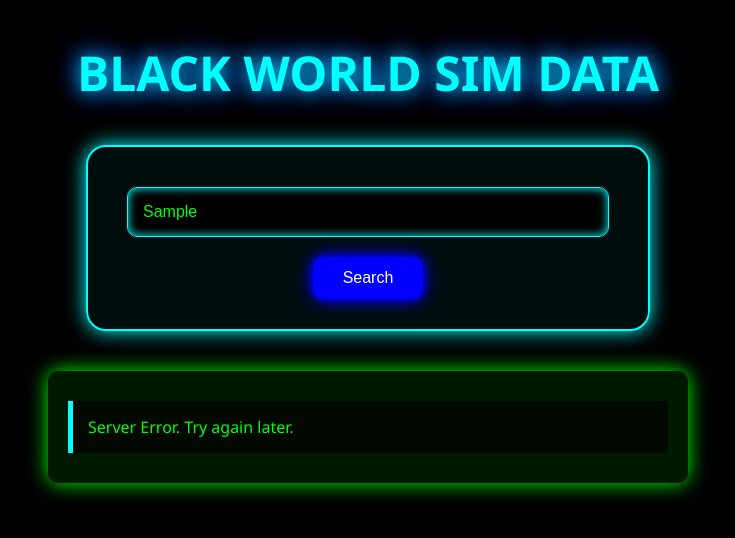
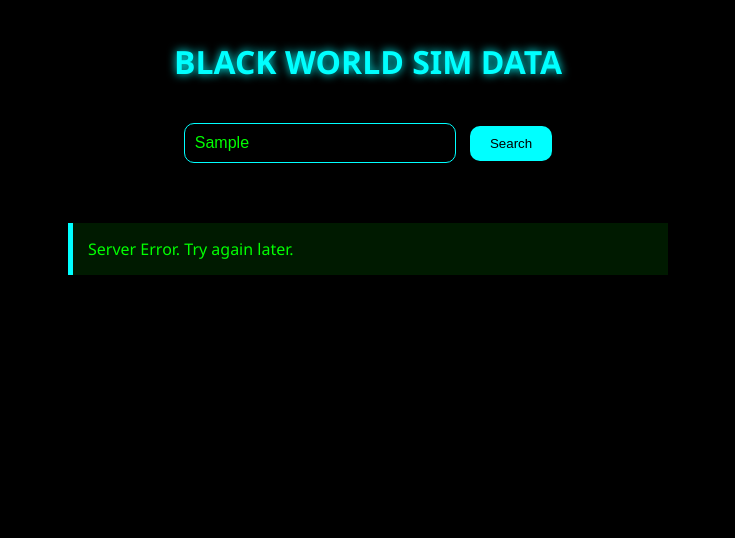
Before and after one commit to BLACKWORLD-OFFICIAL/Wwwww, a plain HTML site: page index.html in a window 1280 px wide. Both pictures are taken after typing "Sample" into the empty fields and a click on the button "Search". Shown: the whole page, without its empty margins (272-1007 px from the left). Drawn offline with Linux system fonts and the light colour scheme; no server answers.

Commit message:
index.html

```diff
--- a/index.html
+++ b/index.html
@@ -2,98 +2,55 @@
 <html lang="en">
 <head>
   <meta charset="UTF-8" />
-  <title>BLACK WORLD 🌚 | SIM DATA CHECKER</title>
+  <title>BLACK WORLD1 | SIM DATA</title>
   <style>
     body {
       background-color: #000;
       font-family: 'Segoe UI', sans-serif;
       color: #0f0;
+      text-align: center;
       margin: 0;
       padding: 0;
-      text-align: center;
     }
-
     h1 {
-      font-size: 3em;
+      color: cyan;
       margin-top: 40px;
-      color: #0ff;
-      text-shadow: 0 0 20px #0ff, 0 0 30px #00f;
-      animation: flicker 2s infinite;
+      text-shadow: 0 0 10px cyan;
     }
-
-    @keyframes flicker {
-      0%, 19%, 21%, 23%, 25%, 54%, 56%, 100% {
-        text-shadow: 0 0 20px #0ff, 0 0 30px #00f;
-      }
-      20%, 24%, 55% {
-        text-shadow: none;
-      }
+    .form-container {
+      margin-top: 40px;
     }
-
-    .form-container {
-      margin: 40px auto;
-      width: 90%;
-      max-width: 500px;
-      padding: 30px;
-      border: 2px solid #0ff;
-      border-radius: 20px;
-      box-shadow: 0 0 20px #0ff;
-      background: rgba(0, 255, 255, 0.05);
-    }
-
     input {
-      width: 90%;
-      padding: 15px;
-      margin: 10px 0;
+      padding: 10px;
       font-size: 1em;
+      width: 250px;
+      border: 1px solid cyan;
       border-radius: 10px;
-      border: 1px solid #0ff;
       background: #000;
       color: #0f0;
-      box-shadow: 0 0 10px #0ff inset;
     }
-
     button {
-      padding: 12px 30px;
-      background: #00f;
-      color: #fff;
-      font-size: 1em;
+      padding: 10px 20px;
+      background: cyan;
       border: none;
       border-radius: 10px;
+      margin-left: 10px;
       cursor: pointer;
-      margin-top: 10px;
-      transition: 0.3s;
-      box-shadow: 0 0 10px #00f, 0 0 20px #00f;
     }
-
-    button:hover {
-      background: #0ff;
-      box-shadow: 0 0 20px #0ff, 0 0 30px #0ff;
-    }
-
     .result {
       margin-top: 30px;
       padding: 20px;
-      border-radius: 10px;
-      background: rgba(0, 255, 0, 0.1);
-      box-shadow: 0 0 20px #0f0;
       max-width: 600px;
       margin-left: auto;
       margin-right: auto;
+      color: #0f0;
     }
-
     .entry {
+      margin: 10px 0;
       padding: 15px;
-      margin: 10px 0;
-      background: rgba(0, 0, 0, 0.7);
-      border-left: 5px solid #0ff;
+      background: rgba(0,255,0,0.1);
+      border-left: 5px solid cyan;
       text-align: left;
-      animation: fadeIn 0.5s ease-in-out;
-    }
-
-    @keyframes fadeIn {
-      from { opacity: 0; transform: translateY(10px); }
-      to { opacity: 1; transform: translateY(0); }
     }
   </style>
 </head>
@@ -102,7 +59,7 @@
   <h1>BLACK WORLD SIM DATA</h1>
 
   <div class="form-container">
-    <input type="text" id="input" placeholder="Enter Phone Number (03...) or CNIC">
+    <input type="text" id="input" placeholder="Enter Number or CNIC (no dashes)">
     <button onclick="searchData()">Search</button>
   </div>
 
@@ -111,51 +68,35 @@
   <script>
     async function searchData() {
       const input = document.getElementById("input").value.trim();
-      if (!input) return alert("Please enter a number or CNIC");
+      const resultDiv = document.getElementById("result");
+      resultDiv.style.display = "block";
+      resultDiv.innerHTML = "Loading...";
 
-      const url = `https://blackworld-sim-api.vercel.app/?num=${input}`;
-      const resBox = document.getElementById("result");
-      resBox.style.display = "none";
-      resBox.innerHTML = "Loading...";
+      if (!input) return alert("Please enter number or CNIC");
 
       try {
-        const res = await fetch(url);
+        const res = await fetch(`https://blackworld-sim-api.vercel.app/?num=${input}`);
         const data = await res.json();
 
-        if (!data || !data.data || data.data[0].Name.includes("Not Found")) {
-          resBox.innerHTML = `<div class="entry"><strong>❌ Data Not Found</strong></div>`;
+        if (!data || !data.data || data.data[0].Name === "❌ Data Not Found") {
+          resultDiv.innerHTML = `<div class="entry">❌ Data Not Found</div>`;
         } else {
           let html = "";
-          const isCnic = /^[0-9]{13}$/.test(input);
-
-          if (isCnic) {
-            html += `<div class="entry">
-              <strong>Name:</strong> ${data.data[0].Name}<br>
-              <strong>CNIC:</strong> ${data.data[0].CNIC}<br>
-              <strong>Address:</strong> ${data.data[0].Address || "N/A"}<br>
-              <hr><strong>Numbers on this CNIC:</strong><br>
-            </div>`;
+          if (input.length === 13) {
+            html += `<div class="entry"><strong>Name:</strong> ${data.data[0].Name}<br><strong>CNIC:</strong> ${data.data[0].CNIC}<br><strong>Address:</strong> ${data.data[0].Address || "N/A"}</div>`;
+            html += `<div><strong>Numbers:</strong></div>`;
             data.data.forEach((item, i) => {
-              html += `<div class="entry">
-                <strong>#${i + 1}:</strong> ${item.Number} (${item.Operator || "Unknown"})
-              </div>`;
+              html += `<div class="entry">#${i + 1}: ${item.Number}</div>`;
             });
           } else {
-            html += `<div class="entry">
-              <strong>Name:</strong> ${data.data[0].Name}<br>
-              <strong>CNIC:</strong> ${data.data[0].CNIC}<br>
-              <strong>Number:</strong> ${data.data[0].Number}<br>
-              <strong>Operator:</strong> ${data.data[0].Operator || "N/A"}<br>
-              <strong>Address:</strong> ${data.data[0].Address || "N/A"}
-            </div>`;
+            const d = data.data[0];
+            html = `<div class="entry"><strong>Name:</strong> ${d.Name}<br><strong>Mobile:</strong> ${d.Number}<br><strong>CNIC:</strong> ${d.CNIC}<br><strong>Address:</strong> ${d.Address || "N/A"}<br><strong>Operator:</strong> ${d.Operator}</div>`;
           }
-          resBox.innerHTML = html;
+          resultDiv.innerHTML = html;
         }
-        resBox.style.display = "block";
-      } catch (err) {
-        resBox.innerHTML = `<div class="entry">Server Error. Try again later.</div>`;
-        resBox.style.display = "block";
-        console.error(err);
+      } catch (error) {
+        resultDiv.innerHTML = `<div class="entry">Server Error. Try again later.</div>`;
+        console.error(error);
       }
     }
   </script>
```
